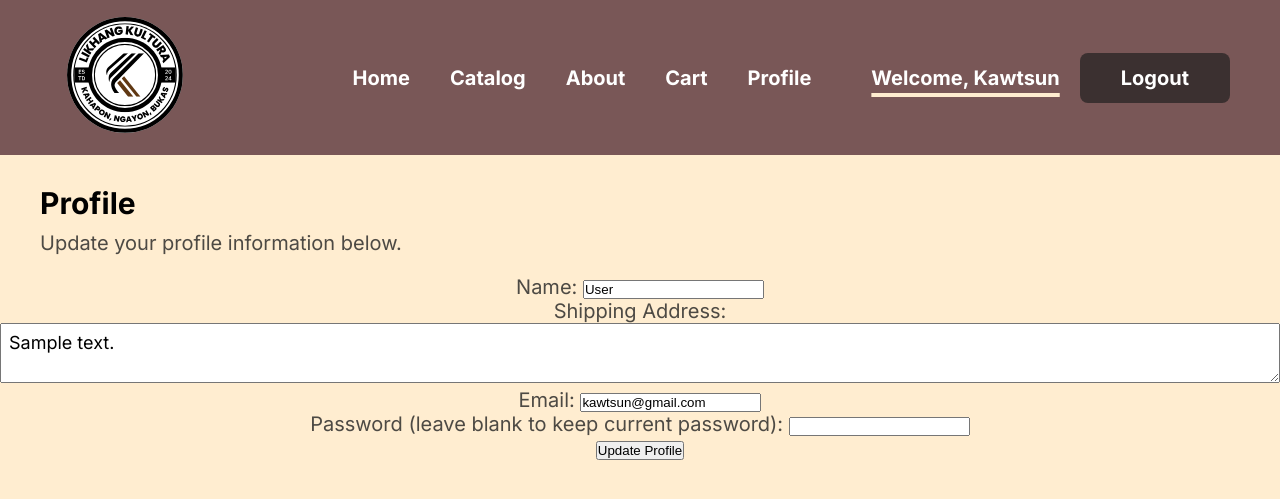
After one commit to Kawtsun/GiftShopManagementSystem, a PHP site: page /pages/profile.php in a window 1280 px wide. The commit adds this page. Shown: the top 499 px of the page. Run offline with PHP 8.4, Linux system fonts and the light colour scheme; a user stored in the database is signed in; data comes from the database, SQL or seed files in the repository; tables that the repository leaves empty or names only in its code hold one stand-in row (values such as "Sample post").

Commit message:
add profile

```diff
--- a/index.php
+++ b/index.php
@@ -35,6 +35,7 @@ $all_products = $conn->query($sql);
                         <li><a href="pages/catalog.php">Catalog</a></li>
                         <li><a href="pages/about.php">About</a></li>
                         <li><a href="pages/cart.php">Cart</a></li>
+                        <li><a href="pages/profile.php">Profile</a></li>
                     </ul>
                 </nav>
                 <p><?php if (isset($_SESSION['user'])) {
--- a/pages/cart.php
+++ b/pages/cart.php
@@ -49,6 +49,7 @@ $cart_is_empty = mysqli_num_rows($result) === 0;
                         <li><a href="catalog.php">Catalog</a></li>
                         <li><a href="about.php">About</a></li>
                         <li><a href="cart.php">Cart</a></li>
+                        <li><a href="profile.php">Profile</a></li>
                     </ul>
                 </nav>
                 <p><?php if (isset($_SESSION['user'])) {
--- a/pages/catalog.php
+++ b/pages/catalog.php
@@ -30,6 +30,7 @@ $all_products = $conn->query($sql);
                         <li><a href="catalog.php">Catalog</a></li>
                         <li><a href="about.php">About</a></li>
                         <li><a href="cart.php">Cart</a></li>
+                        <li><a href="profile.php">Profile</a></li>
                     </ul>
                 </nav>
                 <p><?php if (isset($_SESSION['user'])) {
--- a/pages/login.php
+++ b/pages/login.php
@@ -19,7 +19,6 @@
                         <li><a href="../index.php">Home</a></li>
                         <li><a href="index.php">Catalog</a></li>
                         <li><a href="index.php">About</a></li>
-                        <li><a href="index.php">Cart</a></li>
                     </ul>
                 </nav>
             </div>
--- /dev/null
+++ b/pages/profile.php
@@ -0,0 +1,175 @@
+<?php
+session_start();
+
+include '../validate/db.php';
+
+if (!isset($_SESSION['user_id'])) {
+    $_SESSION['error_message'] = "You need to log in to view your profile.";
+    header("Location: ../pages/login.php");
+    exit();
+}
+
+$user_id = $_SESSION['user_id'];
+
+// Fetch user profile information
+$sql = "SELECT p.fullname, p.shipping_address, u.email FROM profile p JOIN users u ON p.user_id = u.id WHERE p.user_id = ?";
+$stmt = mysqli_prepare($conn, $sql);
+mysqli_stmt_bind_param($stmt, "i", $user_id);
+mysqli_stmt_execute($stmt);
+$result = mysqli_stmt_get_result($stmt);
+$profile = mysqli_fetch_assoc($result);
+
+mysqli_stmt_close($stmt);
+
+// If profile doesn't exist, fetch email from users table and initialize profile fields
+if ($profile === null) {
+    $sql = "SELECT fullname, email FROM users WHERE id = ?";
+    $stmt = mysqli_prepare($conn, $sql);
+    mysqli_stmt_bind_param($stmt, "i", $user_id);
+    mysqli_stmt_execute($stmt);
+    $result = mysqli_stmt_get_result($stmt);
+    $user = mysqli_fetch_assoc($result);
+
+    $profile = [
+        'fullname' => $user['fullname'],
+        'shipping_address' => '',
+        'email' => $user['email']
+    ];
+
+    mysqli_stmt_close($stmt);
+}
+
+// Update profile information
+if ($_SERVER["REQUEST_METHOD"] == "POST") {
+    $fullname = $_POST['fullname'];
+    $shipping_address = $_POST['shipping_address'];
+    $email = $_POST['email'];
+    $password = $_POST['password'] ?? '';
+
+    // Update profile table
+    $sql = "SELECT * FROM profile WHERE user_id = ?";
+    $stmt = mysqli_prepare($conn, $sql);
+    mysqli_stmt_bind_param($stmt, "i", $user_id);
+    mysqli_stmt_execute($stmt);
+    $result = mysqli_stmt_get_result($stmt);
+
+    if (mysqli_num_rows($result) > 0) {
+        $sql = "UPDATE profile SET fullname = ?, shipping_address = ?, email = ? WHERE user_id = ?";
+        $stmt = mysqli_prepare($conn, $sql);
+        mysqli_stmt_bind_param($stmt, "sssi", $fullname, $shipping_address, $email, $user_id);
+    } else {
+        $sql = "INSERT INTO profile (user_id, fullname, shipping_address, email) VALUES (?, ?, ?, ?)";
+        $stmt = mysqli_prepare($conn, $sql);
+        mysqli_stmt_bind_param($stmt, "isss", $user_id, $fullname, $shipping_address, $email);
+    }
+    mysqli_stmt_execute($stmt);
+    mysqli_stmt_close($stmt);
+
+    // Update users table
+    $sql = "UPDATE users SET fullname = ?, email = ? WHERE id = ?";
+    $stmt = mysqli_prepare($conn, $sql);
+    mysqli_stmt_bind_param($stmt, "ssi", $fullname, $email, $user_id);
+    mysqli_stmt_execute($stmt);
+    mysqli_stmt_close($stmt);
+
+    // Update password if provided
+    if (!empty($password)) {
+        $hashed_password = password_hash($password, PASSWORD_DEFAULT);
+        $sql = "UPDATE users SET password = ? WHERE id = ?";
+        $stmt = mysqli_prepare($conn, $sql);
+        mysqli_stmt_bind_param($stmt, "si", $hashed_password, $user_id);
+        mysqli_stmt_execute($stmt);
+        mysqli_stmt_close($stmt);
+    }
+
+    $_SESSION['success_message'] = "Profile updated successfully!";
+    header("Location: profile.php");
+    exit();
+}
+
+?>
+
+<!DOCTYPE html>
+<html lang="en">
+<head>
+    <meta charset="UTF-8">
+    <meta name="viewport" content="width=device-width, initial-scale=1.0">
+    <title>Profile - Likhang Kultura</title>
+    <link rel="preconnect" href="https://fonts.googleapis.com">
+    <link rel="preconnect" href="https://fonts.gstatic.com" crossorigin>
+    <link href="https://fonts.googleapis.com/css2?family=Archivo:ital,wght@0,100..900;1,100..900&family=Inter:ital,opsz,wght@0,14..32,100..900&display=swap" rel="stylesheet">
+    <link rel="stylesheet" href="../style.css">
+    <script src="../script.js"></script>
+</head>
+<body>
+    <header>
+        <div class="navbar">
+            <div class="logo">
+                <img src="../images/logo.svg" alt="Likhang Kultura">
+            </div>
+            <div class="nav-center">
+                <nav class="navlinks">
+                    <ul>
+                        <li><a href="../index.php">Home</a></li>
+                        <li><a href="catalog.php">Catalog</a></li>
+                        <li><a href="index.php">About</a></li>
+                        <li><a href="cart.php">Cart</a></li>
+                        <li><a href="profile.php">Profile</a></li>
+                    </ul>
+                </nav>
+                <p><?php if (isset($_SESSION['user'])) {
+                    echo "Welcome, " . $_SESSION['user'];
+                } ?></p>
+                <div class="buttons">
+                    <?php if (isset($_SESSION['user'])): ?>
+                    <a href="../validate/logout-validate.php" class="signup">Logout</a>
+                    <?php else: ?>
+                    <a href="login.php" class="login">Log In</a>
+                    <a href="register.php" class="signup">Sign Up</a>
+                    <?php endif; ?>
+                </div>
+            </div>
+        </div>
+    </header>
+    <main>
+        <div class="intro3">
+            <h2>Profile</h2>
+            <p>Update your profile information below.</p>
+        </div>
+        <div class="profile_container">
+            <?php
+                if (isset($_SESSION['success_message'])) {
+                    echo "<div id='success-message' class='alert success'>{$_SESSION['success_message']}</div>";
+                    unset($_SESSION['success_message']);
+                }
+            ?>
+            <form action="profile.php" method="POST">
+                <div class="form-group">
+                    <label for="fullname">Name:</label>
+                    <input type="text" id="fullname" name="fullname" value="<?php echo htmlspecialchars($profile['fullname']); ?>" required>
+                </div>
+                <div class="form-group">
+                    <label for="shipping_address">Shipping Address:</label>
+                    <textarea id="shipping_address" name="shipping_address" required><?php echo htmlspecialchars($profile['shipping_address']); ?></textarea>
+                </div>
+                <div class="form-group">
+                    <label for="email">Email:</label>
+                    <input type="email" id="email" name="email" value="<?php echo htmlspecialchars($profile['email']); ?>" required>
+                </div>
+                <div class="form-group">
+                    <label for="password">Password (leave blank to keep current password):</label>
+                    <input type="password" id="password" name="password">
+                </div>
+                <button type="submit">Update Profile</button>
+            </form>
+        </div>
+    </main>
+    <footer>
+        <!-- Include your site's footer here -->
+    </footer>
+</body>
+</html>
+
+<?php
+$conn->close();
+?>
--- a/pages/register.php
+++ b/pages/register.php
@@ -25,7 +25,6 @@ session_start();
                         <li><a href="../index.php">Home</a></li>
                         <li><a href="catalog.php">Catalog</a></li>
                         <li><a href="about.php">About</a></li>
-                        <li><a href="cart.php">Cart</a></li>
                     </ul>
                 </nav>
             </div>
--- a/style.css
+++ b/style.css
@@ -99,11 +99,12 @@ h1, h2, h3, h4, b, strong {
 
 
 .intro h1 {
-    letter-spacing: 15px;
+    padding: 0 30px;
+    letter-spacing: 5px;
     text-transform: uppercase;
     color: white;
     font-family: "Knewave", system-ui; /*"Sriracha", cursive;*/
-    font-size: 100px;
+    font-size: 50px;
     margin-bottom: 50px;
 }
 
@@ -111,9 +112,9 @@ h1, h2, h3, h4, b, strong {
     color: #ffffffcc
 }
 .intro {
-    padding: 15px;
+    padding: 30px;
     color: white;
-    min-height: 300px;
+    min-height: 200px;
     background-color: #3b3030;
 }
 
```
Also changed, not shown: pages/checkout.php (+19 -2 lines), pages/order-confirmation.php (+32 -6 lines), pages/recent-orders.php (+13 -2 lines), validate/process-checkout.php (+30 -6 lines).
